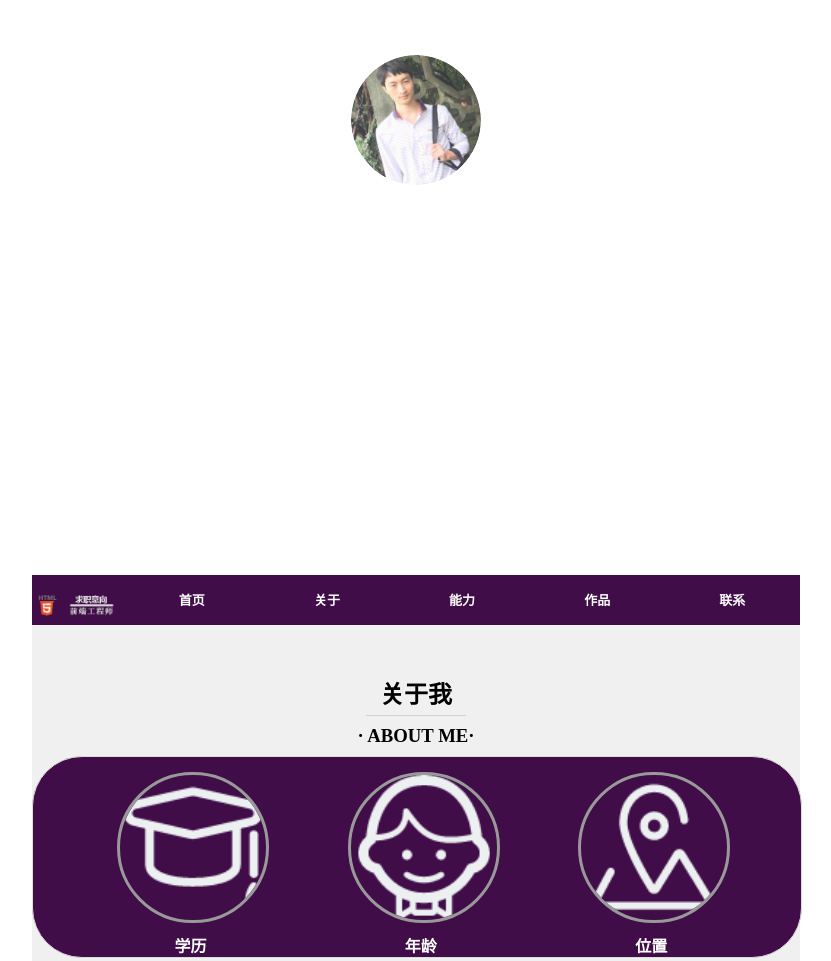
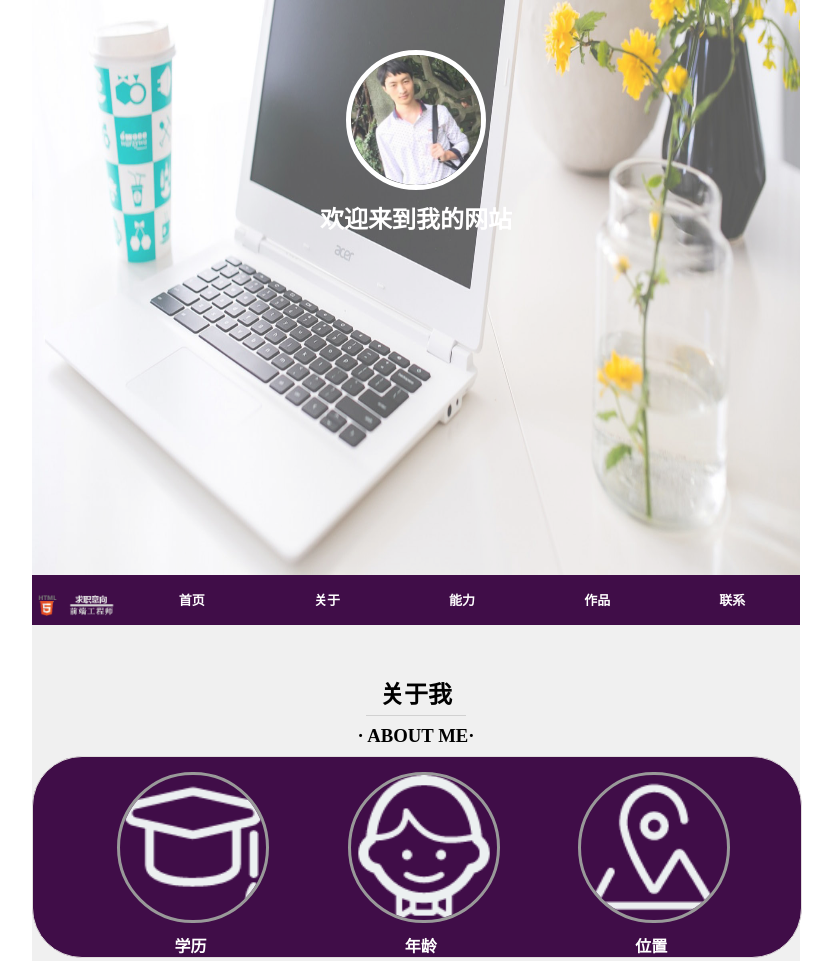
Before and after one commit to chenchen02/wap, a plain HTML site: page index.html in a window 1280 px wide. Shown: the top 961 px of the page, without its empty margins (224-1055 px from the left). Drawn offline with Linux system fonts and the light colour scheme; files whose address does not match are found by name.

Commit message:
Update aa.css

```diff
--- a/css/aa.css
+++ b/css/aa.css
@@ -27,7 +27,7 @@ margin:0 auto;
 
 	position:relative;
 	margin:0 auto;
-	background-image: url(../img/top-head.jpg);
+	background-image: url(https://github.com/chenchen02/wap/blob/master/top-head.jpg);
 	background-size:100% 100%;
 
 	background-repeat: no-repeat;
@@ -192,7 +192,7 @@ position:relative;background-color:white;margin:0 auto;}
 	height:200px;
 	position:relative;
 	text-align:center;
-	overflow:hidden;
+
 	border-radius:30px;
 }
 
```
